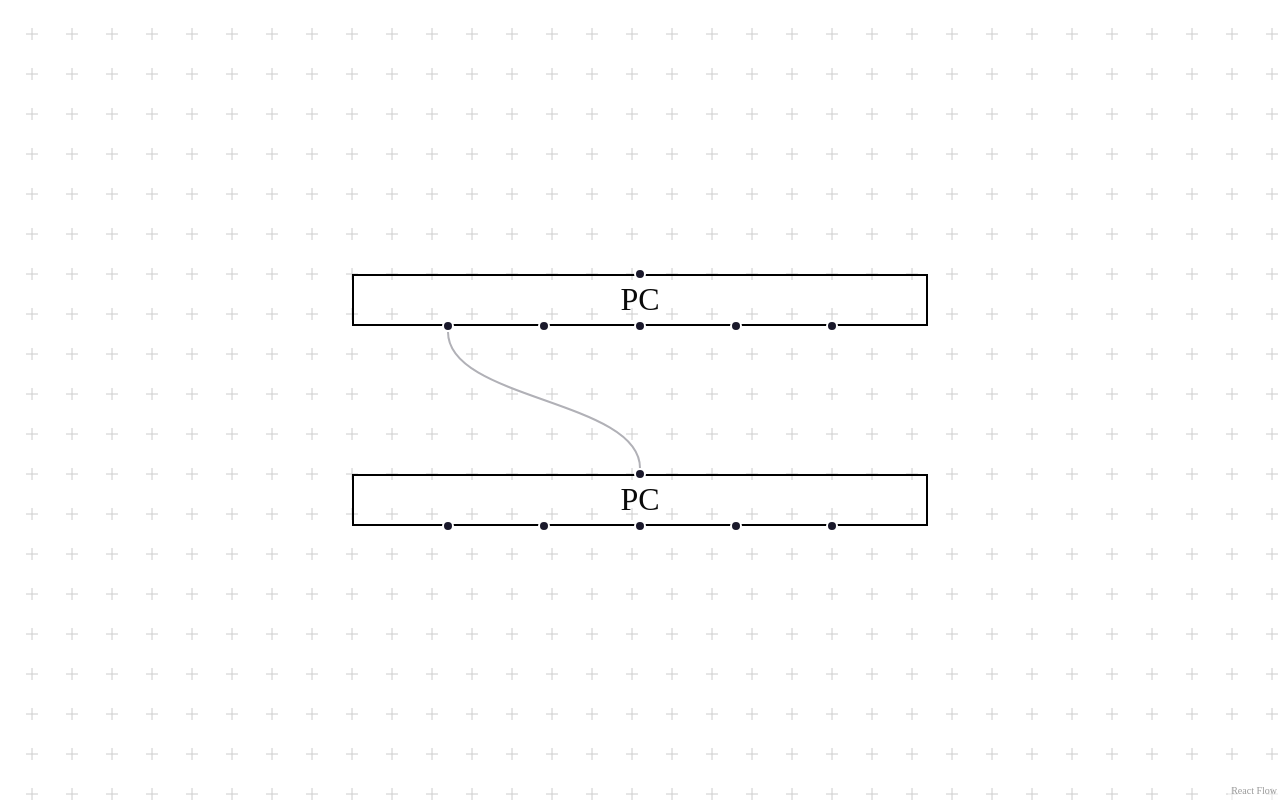
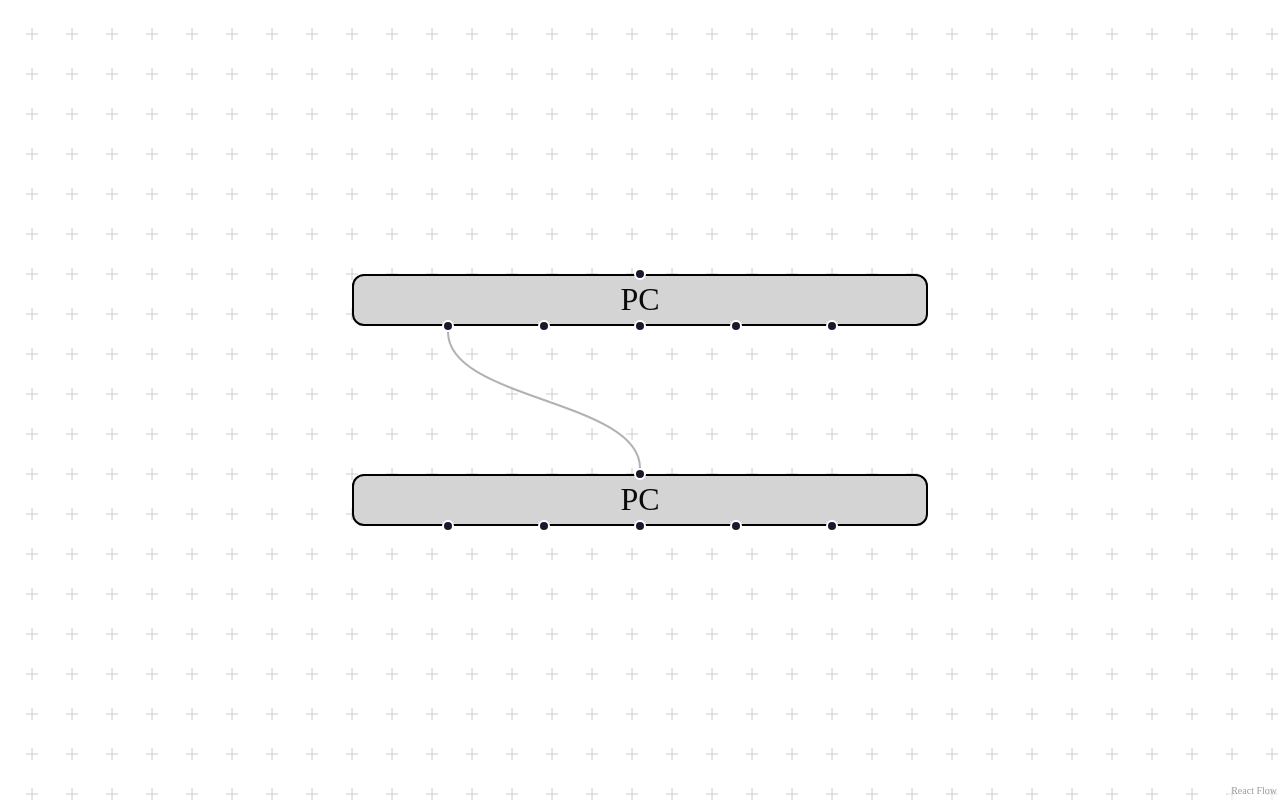
Before and after one commit to BenjaminRap/Low-Level-Lab, a Next.js app: page / in a window 1280 px wide. Built offline with nearby package versions, Linux system fonts and the light colour scheme.

Commit message:
Ajout de classes et styles dans globals.css pour les nodes

```diff
--- a/src/app/globals.css
+++ b/src/app/globals.css
@@ -81,6 +81,14 @@
     --sidebar-accent-foreground: oklch(0.205 0 0);
     --sidebar-border: oklch(0.922 0 0);
     --sidebar-ring: oklch(0.708 0 0);
+    --comb-node-color: oklch(0.87 0 0);
+    --comb-node-radius: var(--radius-sm);
+    --label-node-color: oklch(1 0 0);
+    --label-node-radius: 50%;
+    --clocked-reg-node-color: oklch(1 0 0);
+    --clocked-reg-node-radius: var(--radius-sm);
+    --unit-node-color: oklch(0.8253 0.0762 260.82);
+    --unit-node-radius: var(--radius-sm);
 }
 
 .dark {
@@ -129,3 +137,30 @@
         @apply font-sans;
     }
 }
+
+@layer components {
+    .hardware-node {
+        background-color: var(--hardware-node-bg);
+        border-radius: var(--hardware-node-radius);
+    }
+
+    .comb-node {
+        --hardware-node-bg: var(--comb-node-color);
+        --hardware-node-radius: var(--comb-node-radius);
+    }
+
+    .label-node {
+        --hardware-node-bg: var(--label-node-color);
+        --hardware-node-radius: var(--label-node-radius);
+    }
+
+    .clocked-reg-node {
+        --hardware-node-bg: var(--clocked-reg-node-color);
+        --hardware-node-radius: var(--clocked-reg-node-radius);
+    }
+
+    .unit-node {
+        --hardware-node-bg: var(--unit-node-color);
+        --hardware-node-radius: var(--unit-node-radius);
+    }
+}
--- a/src/components/CPUNodes/PCNode.tsx
+++ b/src/components/CPUNodes/PCNode.tsx
@@ -6,7 +6,7 @@ export type PCNodeData = Node<Record<string, never>, "PCNode">;
 
 export default function PCNode({}: NodeProps<PCNodeData>) {
     return (
-        <div className="w-2xs border-solid border-[thin] border-black">
+        <div className="w-2xs border-solid border-[thin] border-black hardware-node comb-node">
             <div className="text-center">PC</div>
             <Handle type="source" position={Position.Top} id="pc-output" />
             <Handle
```
